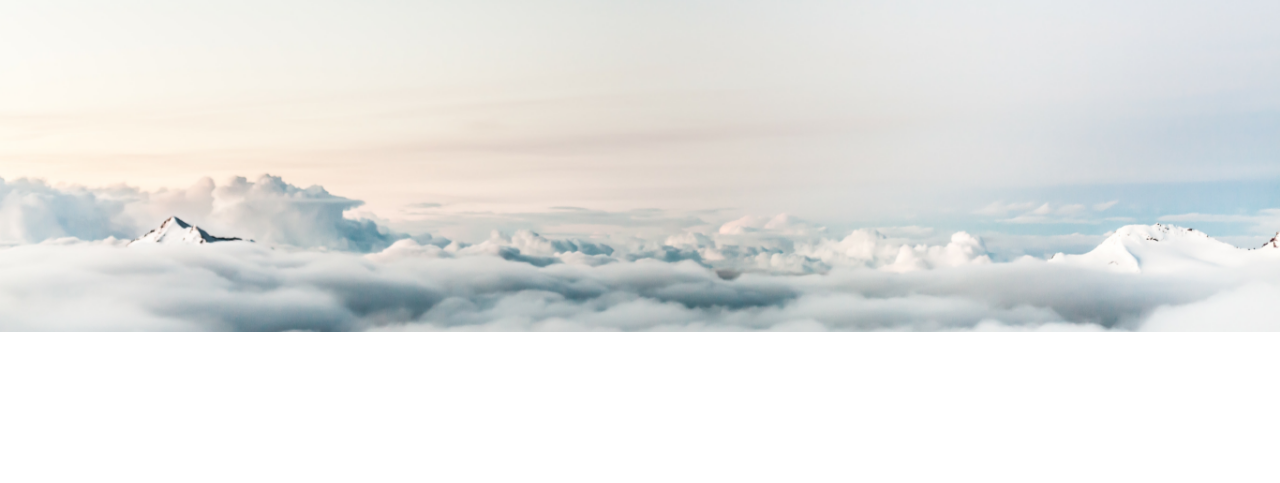
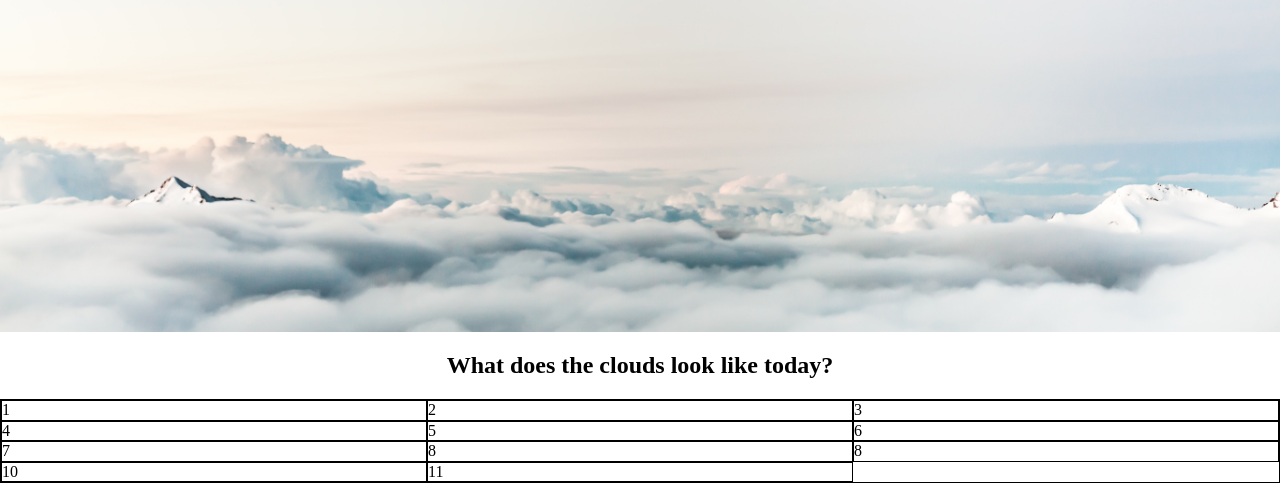
Before and after one commit to ThereseLevin/Clouds, a plain HTML site: page index.html in a window 1280 px wide. Shown: the part 388-871 px from the top of the page. Before the commit the page ends 800 px from the top, so only its background shows below. Drawn offline with Linux system fonts and the light colour scheme.

Commit message:
grid layout

```diff
--- a/index.html
+++ b/index.html
@@ -25,10 +25,24 @@
 				</div>
 					<small>By studying the clouds you can get a picture of the state of the atmosphere.</small>
 			</div>
-
 		</header>
 		<main>
-
+			<div>
+				<h2>What does the clouds look like today?</h2>
+			</div>
+			<div class="grid-1">
+				<div class="col-1">1</div>
+				<div class="col-2">2</div>
+				<div class="col-3">3</div>
+				<div class="col-4">4</div>
+				<div class="col-5">5</div>
+				<div class="col-6">6</div>
+				<div class="col-7">7</div>
+				<div class="col-8">8</div>
+				<div class="col-9">8</div>
+				<div class="col-10">10</div>
+				<div class="col-11">11</div>
+			</div>
 		</main>
 		<footer>
 
--- a/public_html/css/style.css
+++ b/public_html/css/style.css
@@ -372,3 +372,16 @@ header .header-container div {
   padding: 5px;
   border: 2px solid black;
 }
+
+/* --- MAIN --- */
+main div h2 {
+  text-align: center;
+}
+main .grid-1 {
+  display: grid;
+  grid-template-columns: 1fr 1fr 1fr;
+  border: 1px solid black;
+}
+main .grid-1 div {
+  border: 1px solid black;
+}
--- a/scss/_main.scss
+++ b/scss/_main.scss
@@ -0,0 +1,18 @@
+/* --- MAIN --- */
+
+main {
+    div {
+        h2 {
+            text-align: center;
+        }
+    }
+
+    .grid-1 {
+        display: grid;
+        grid-template-columns: 1fr 1fr 1fr;
+        border: 1px solid black;
+        div {
+            border: 1px solid black;
+        }
+    }
+}
```
